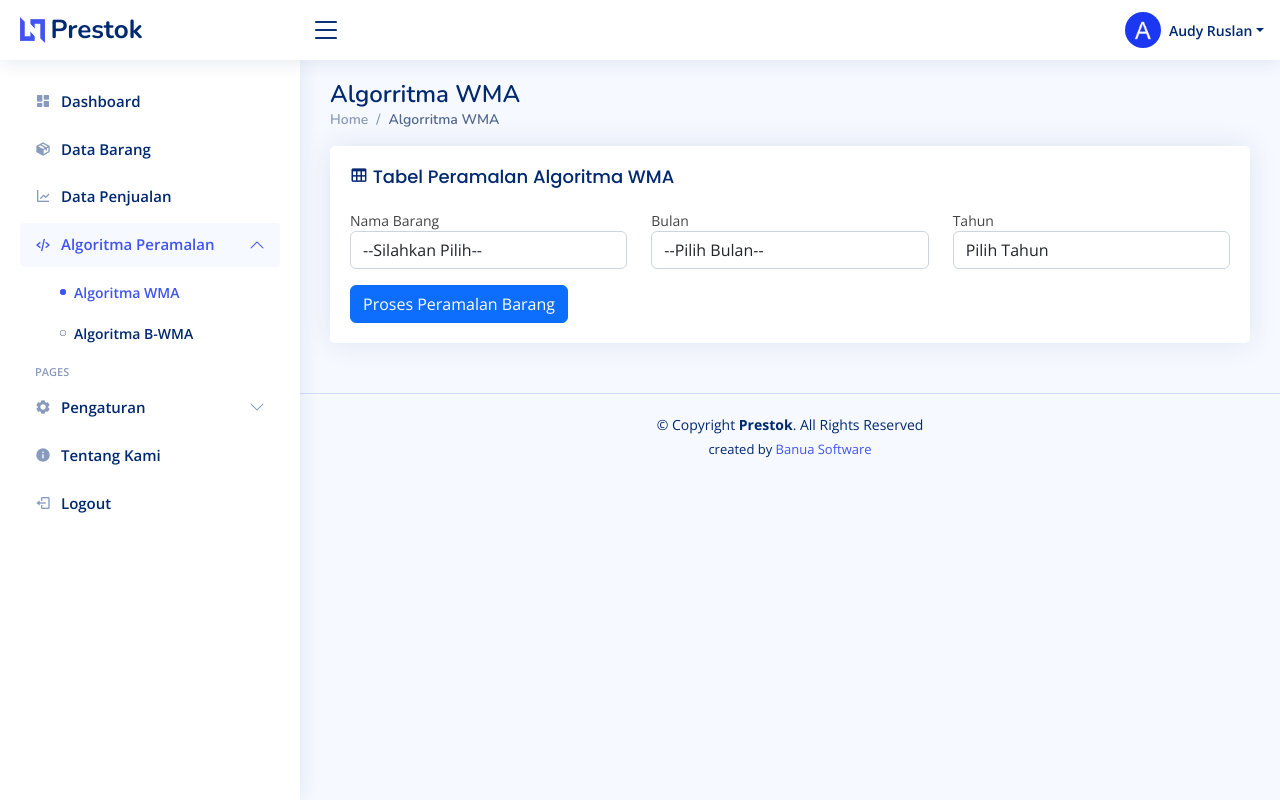
After one commit to audyruslan/Prestok-WMA_PHP_Native, a PHP site: page /wma.php in a window 1280 px wide. The commit adds this page. Run offline with PHP 8.4, Linux system fonts and the light colour scheme; a user stored in the database is signed in; data comes from the database, SQL or seed files in the repository; some libraries are stand-ins or nearby versions.

Commit message:
Update Menu

```diff
--- a/layouts/sidebar.php
+++ b/layouts/sidebar.php
@@ -26,21 +26,36 @@
                   <span>Data Penjualan</span>
               </a>
           </li><!-- End Penjualan Page Nav -->
-
           <li class="nav-item">
-              <a class="nav-link <?php if ($menu == "Data Peramalan") echo "";
-                                    else echo "collapsed"; ?>" href="data-peramalan.php">
-                  <i class='bx bxs-analyse'></i>
-                  <span>Data Peramalan</span>
+              <a class="nav-link <?php if ($menu == "Algoritma WMA" || $menu == "Algoritma B-WMA") echo "";
+                                    else echo "collapsed"; ?>" data-bs-target="#diagnosa-nav" data-bs-toggle="collapse"
+                  href="#">
+                  <i class='bx bx-code-alt'></i><span>Algoritma Peramalan</span><i
+                      class="bi bi-chevron-down ms-auto"></i>
               </a>
-          </li><!-- End Peramalan Page Nav -->
-
+              <ul id="diagnosa-nav" class="nav-content collapse <?php if ($menu == "Algoritma WMA" || $menu == "Algoritma B-WMA") echo "show";
+                                                                else echo ""; ?>" data-bs-parent="#sidebar-nav">
+                  <li>
+                      <a href="wma.php" class="<?php if ($menu == "Algoritma WMA") echo "active";
+                                                else echo ""; ?>">
+                          <i class="bi bi-circle"></i><span>Algoritma WMA</span>
+                      </a>
+                  </li>
+                  <li>
+                      <a href="b_wma.php" class="<?php if ($menu == "Algoritma B-WMA") echo "active";
+                                                    else echo ""; ?>">
+                          <i class="bi bi-circle"></i><span>Algoritma B-WMA</span>
+                      </a>
+                  </li>
+              </ul>
+          </li>
 
           <li class="nav-heading">Pages</li>
 
           <li class="nav-item">
               <a class="nav-link <?php if ($menu == "Profile") echo "";
-                                    else echo "collapsed"; ?>" data-bs-target="#pengaturan-nav" data-bs-toggle="collapse" href="#">
+                                    else echo "collapsed"; ?>" data-bs-target="#pengaturan-nav"
+                  data-bs-toggle="collapse" href="#">
                   <i class="bx bxs-cog"></i><span>Pengaturan</span><i class="bi bi-chevron-down ms-auto"></i>
               </a>
               <ul id="pengaturan-nav" class="nav-content collapse <?php if ($menu == "Profile") echo "show";
--- /dev/null
+++ b/wma.php
@@ -0,0 +1,88 @@
+<?php
+$title = "Peramalan WMA - Prestok";
+$menu = "Algoritma WMA";
+require 'layouts/header.php';
+require 'layouts/navbar.php';
+require 'layouts/sidebar.php';
+
+?>
+<main id="main" class="main">
+
+    <div class="pagetitle">
+        <h1>Algorritma WMA</h1>
+        <nav>
+            <ol class="breadcrumb">
+                <li class="breadcrumb-item"><a href="home.php">Home</a></li>
+                <li class="breadcrumb-item active">Algorritma WMA</li>
+            </ol>
+        </nav>
+    </div><!-- End Page Title -->
+
+    <section class="section dashboard">
+        <div class="card recent-sales overflow-auto">
+
+            <div class="card-body">
+                <h5 class="card-title"><i class="bx bx-table"></i> Tabel Peramalan Algoritma WMA</h5>
+                <form action="peramalan/proses.php" method="POST">
+                    <div class="row">
+                        <!-- Data Barang -->
+                        <div class="col-md-4">
+                            <div class="form-group">
+                                <label for="nama_barang">Nama Barang</label>
+                                <select class="form-control" name="nama_barang" id="nama_barang">
+                                    <option value="">--Silahkan Pilih--</option>
+                                    <?php
+                                    $sql = mysqli_query($conn, "SELECT * FROM tb_penjualan");
+                                    while ($barang = mysqli_fetch_assoc($sql)) {
+                                    ?>
+                                        <option value="<?= $barang["id"]; ?>"><?= $barang["nama_barang"]; ?></option>
+                                    <?php } ?>
+                                </select>
+                            </div>
+                        </div><!-- End Data Barang -->
+
+                        <div class="col-md-4">
+                            <div class="form-group">
+                                <label for="bulan_penjualan">Bulan</label>
+                                <select class="form-control" name="bulan_penjualan" id="bulan_penjualan">
+                                    <option value="">--Pilih Bulan--</option>
+                                    <option value="01">Januari</option>
+                                    <option value="02">Februari</option>
+                                    <option value="03">Maret</option>
+                                    <option value="04">April</option>
+                                    <option value="05">Mei</option>
+                                    <option value="06">Juni</option>
+                                    <option value="07">Juli</option>
+                                    <option value="08">Agustus</option>
+                                    <option value="09">September</option>
+                                    <option value="10">Oktober</option>
+                                    <option value="11">November</option>
+                                    <option value="12">Desember</option>
+                                </select>
+
+                            </div>
+                        </div>
+                        <div class="col-md-4">
+                            <div class="form-group">
+                                <label for="tahun_penjualan">Tahun</label>
+                                <select class="form-control" name="tahun_penjualan" id="tahun_penjualan">
+                                    <option value="">Pilih Tahun</option>
+                                    <?php
+                                    $tahun_sekarang = date("Y");
+                                    for ($i = $tahun_sekarang - 5; $i <= $tahun_sekarang; $i++) {
+                                        echo "<option value='" . $i . "'>" . $i . "</option>";
+                                    }
+                                    ?>
+                                </select>
+                            </div>
+                        </div>
+                    </div>
+                    <button type="submit" name="ramal" class="btn btn-primary mt-3">Proses Peramalan
+                        Barang</button>
+                </form>
+            </div>
+        </div>
+    </section>
+
+</main><!-- End #main -->
+<?php require 'layouts/footer.php'; ?>
```
Also changed, not shown: b_wma.php (renamed from data-peramalan.php, +6 -6 lines), tes.php (deleted, +0 -43 lines).
